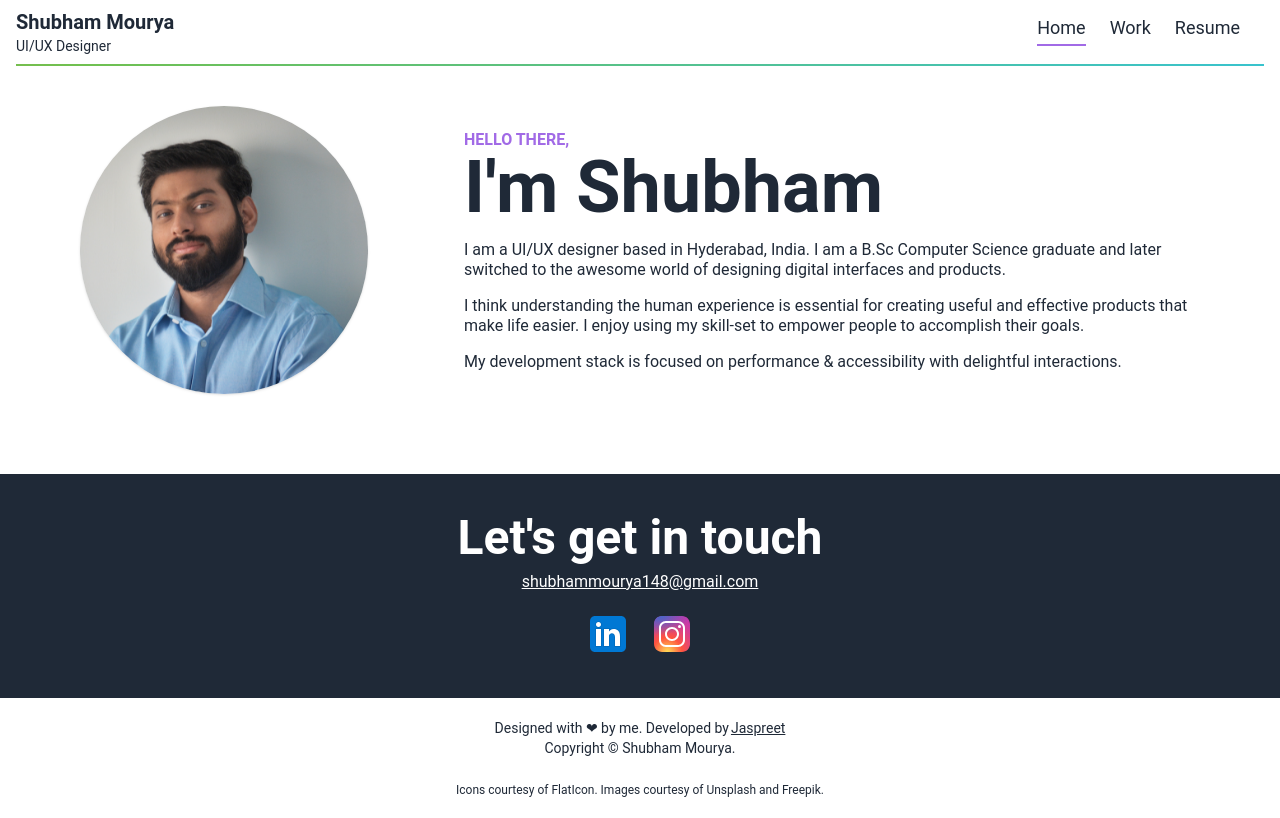
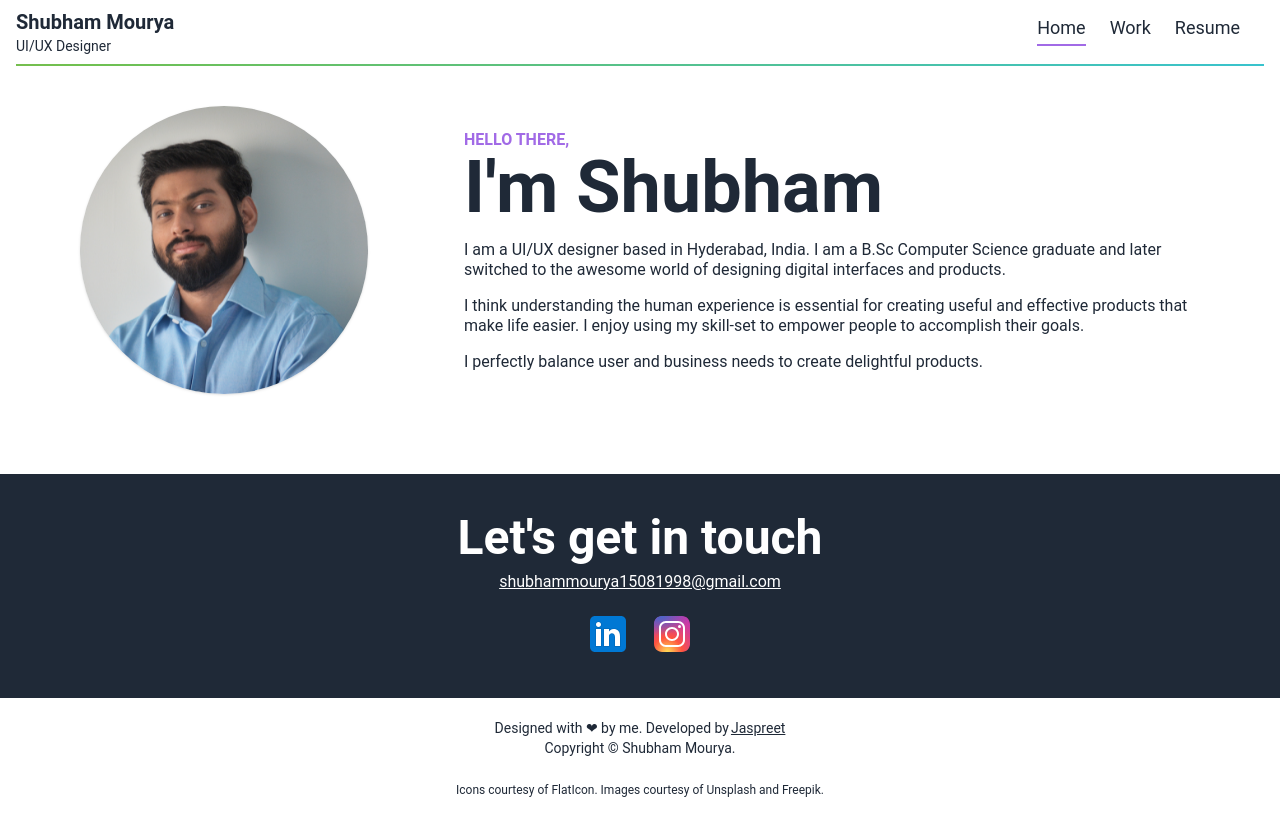
Before and after one commit to 01singhjaspreet/shubham-portfolio-react, a React (Create React App) app: page / in a window 1280 px wide. Built offline with nearby package versions, Linux system fonts and the light colour scheme.

Commit message:
email change

```diff
--- a/src/components/footer.js
+++ b/src/components/footer.js
@@ -9,7 +9,7 @@ export default function Footer() {
                 Let's get in touch
             </div>
             <a className="inline-block mt-2 text-white underline"
-                href="mailto:shubhammourya148@gmail.com">shubhammourya148@gmail.com</a>
+                href="mailto:shubhammourya15081998@gmail.com">shubhammourya15081998@gmail.com</a>
             <div className="flex items-center justify-center w-full mt-4">
                 <a href="https://www.linkedin.com/in/shubham-mourya-89193a217/" className="mx-2">
                     <img src={Linkedin} alt="" />
--- a/src/components/home.js
+++ b/src/components/home.js
@@ -22,8 +22,7 @@ export default function Home() {
                     skill-set to empower people to accomplish their goals.
                 </p>
                 <p className="leading-5 ">
-                    My development stack is focused on performance & accessibility with
-                    delightful interactions.
+                    I perfectly balance user and business needs to create delightful products.
                 </p>
             </div>
         </main>
```
